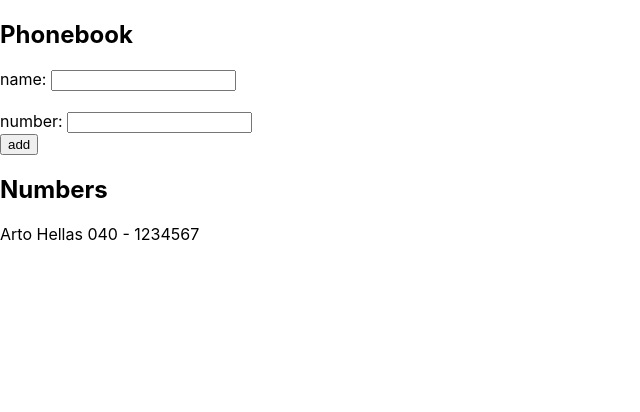
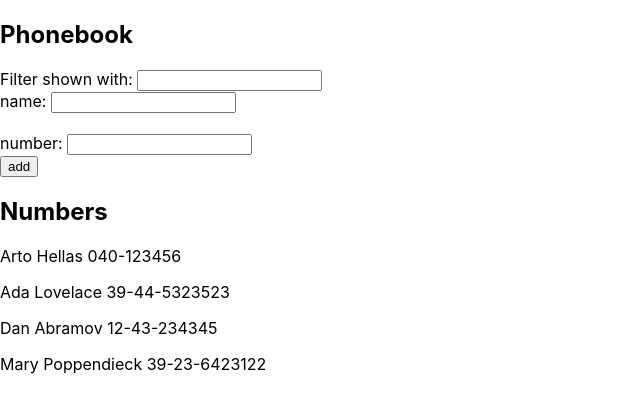
Before and after one commit to aishacodes/fullstackopen-ex, a React (Create React App) app in the folder part2/phonebook/: page / in a window 1280 px wide. Shown: the top 412 px of the page, without its empty margins (0-640 px from the left). Built offline with nearby package versions, Linux system fonts and the light colour scheme.

Commit message:
ex-2.9 - step 4

```diff
--- a/part2/phonebook/src/App.js
+++ b/part2/phonebook/src/App.js
@@ -2,10 +2,14 @@ import React, { useState } from "react";
 
 const App = () => {
   const [persons, setPersons] = useState([
-    { name: "Arto Hellas", phoneNumber: "040 - 1234567" },
+    { name: "Arto Hellas", number: "040-123456" },
+    { name: "Ada Lovelace", number: "39-44-5323523" },
+    { name: "Dan Abramov", number: "12-43-234345" },
+    { name: "Mary Poppendieck", number: "39-23-6423122" },
   ]);
   const [newName, setNewName] = useState("");
   const [newNumber, setNewNumber] = useState("");
+  const [filter, setFilter] = useState("");
 
   const AddName = (event) => {
     event.preventDefault();
@@ -22,15 +26,38 @@ const App = () => {
     }
     setPersons([
       ...persons,
-      { name: newName.trim(), phoneNumber: newNumber.trim() },
+      { name: newName.trim(), number: newNumber.trim() },
     ]);
     setNewName("");
     setNewNumber("");
   };
 
+  // const handleFilter = (ev) => {
+  //   console.log(ev);
+  //   ev.preventDefault();
+  //   const query = ev.target.value;
+  //   if (!query.trim()) setFilter(() => null);
+  //   setFilter(
+  //     persons.filter((person) => {
+  //       return (
+  //         person.name.toLowerCase().trim().indexOf(query.trim().toLowerCase()) >
+  //         -1
+  //       );
+  //     })
+  //   );
+  // };
+  const handleFilter = persons.filter(
+    (person) =>
+      person.name.trim().toLowerCase().indexOf(filter.trim().toLowerCase()) > -1
+  );
+
+  const contactToShow = handleFilter.length ? handleFilter : persons;
+
   return (
     <div>
       <h2>Phonebook</h2>
+      Filter shown with:{" "}
+      <input value={filter} onChange={(e) => setFilter(e.target.value)} />
       <form onSubmit={AddName}>
         <div>
           name:{" "}
@@ -49,9 +76,9 @@ const App = () => {
         </div>
       </form>
       <h2>Numbers</h2>
-      {persons.map((person) => (
+      {contactToShow.map((person) => (
         <p key={person.name}>
-          {person.name} {person.phoneNumber}
+          {person.name} {person.number}
         </p>
       ))}{" "}
     </div>
```
Also changed, not shown: 1 other file (tests, documents, lock files or other folders).
